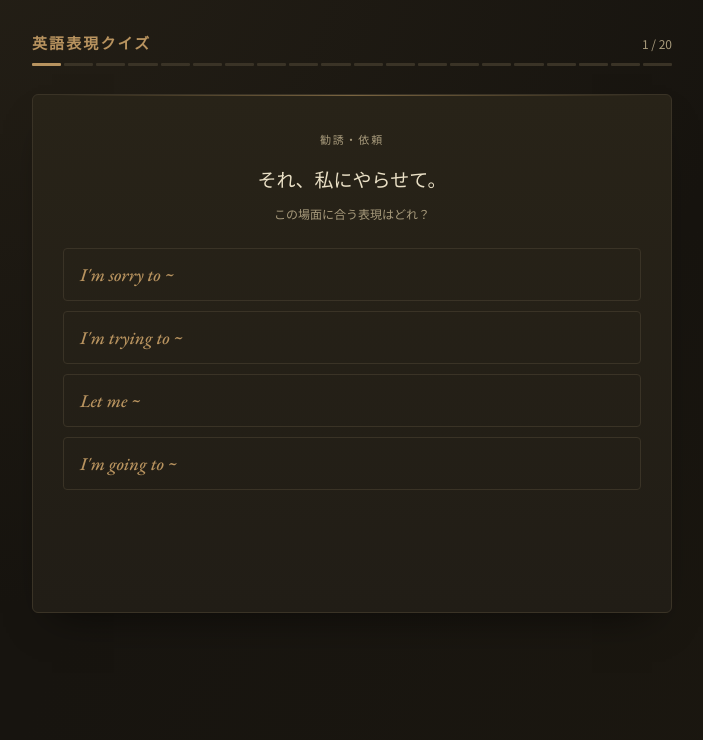
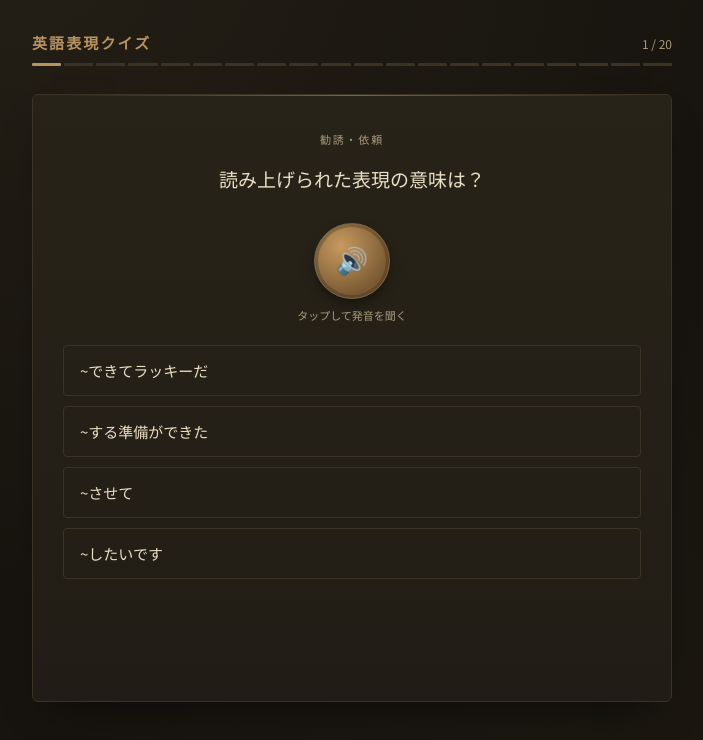
Before and after one commit to 8r5nkhzmfv-ctrl/eng-life1, a plain HTML site: page eng_pattern_quiz.html in a window 1280 px wide. Both pictures are taken after a click on the button "短縮版（20問）". Shown: the whole page, without its empty margins (288-991 px from the left). Drawn offline with nearby package versions, Linux system fonts and the light colour scheme.

Commit message:
Add files via upload

```diff
--- a/eng_pattern_quiz.html
+++ b/eng_pattern_quiz.html
@@ -113,6 +113,33 @@
     margin-bottom:26px;
   }
 
+  .hero{
+    text-align:center;
+    margin-bottom:22px;
+    min-height:64px;
+    display:flex;
+    align-items:center;
+    justify-content:center;
+  }
+  .audio-btn{
+    width:76px;height:76px;
+    border-radius:50%;
+    background:radial-gradient(circle at 35% 30%, #c79a5f, #7a5a33 70%);
+    border:1px solid var(--gold-dim);
+    color:var(--ink);
+    font-size:26px;
+    cursor:pointer;
+    display:flex;align-items:center;justify-content:center;
+    box-shadow:0 6px 14px -4px rgba(0,0,0,.6), inset 0 0 0 3px rgba(23,20,15,.25);
+    transition:transform .15s ease;
+  }
+  .audio-btn:active{transform:scale(.94);}
+  .audio-hint{
+    font-size:11px;
+    color:var(--parchment-dim);
+    margin-top:8px;
+  }
+
   .options{
     display:grid;
     gap:10px;
@@ -139,6 +166,10 @@
     font-size:18px;
     color:var(--gold);
   }
+  .opt .opt-jp{
+    font-size:15px;
+    color:var(--parchment);
+  }
   .opt:hover:not(:disabled){border-color:var(--gold-dim);}
   .opt:disabled{cursor:default;}
   .opt.correct{border-color:var(--good);background:rgba(122,143,92,.14);}
@@ -152,7 +183,7 @@
     text-align:center;
     color:var(--parchment-dim);
   }
-  .feedback b{color:var(--gold);font-weight:700;font-family:'EB Garamond',serif;font-style:italic;}
+  .feedback b{color:var(--gold);font-weight:700;}
 
   .nextrow{
     display:flex;
@@ -291,8 +322,8 @@
   .review-item.is-correct{color:var(--parchment-dim);}
   .review-item .rmark{margin-right:6px;}
   .review-item .rprompt{color:var(--parchment);}
-  .review-item .ra{color:var(--good);font-family:'EB Garamond',serif;font-style:italic;}
-  .review-item .rw{color:var(--bad);text-decoration:line-through;margin-right:4px;font-family:'EB Garamond',serif;font-style:italic;}
+  .review-item .ra{color:var(--good);}
+  .review-item .rw{color:var(--bad);text-decoration:line-through;margin-right:4px;}
   .review-item .rexplain{
     display:block;
     margin-top:4px;
@@ -316,7 +347,7 @@
   <div id="screen-start" class="center-card">
     <div class="mark">Say it.</div>
     <h1 class="headline">英語表現クイズ</h1>
-    <p class="sub">日常会話でよく使う50パターン。状況文を読んで、対応する英語表現を選ぶ。<br>問題順・選択肢の配置は毎回ランダム。</p>
+    <p class="sub">日常会話でよく使う50パターン。状況文→英語表現（産出）と、音声→意味（リスニング）の2種類。<br>問題順・選択肢の配置は毎回ランダム。</p>
     <div class="range-grid">
       <div class="range-cell"><b id="cnt-patterns">-</b>表現パターン</div>
       <div class="range-cell"><b id="cnt-full">-</b>問（全問版）</div>
@@ -324,6 +355,8 @@
     <div style="display:flex;gap:10px;justify-content:center;flex-wrap:wrap;">
       <button class="primary-btn" onclick="startQuiz('full')">全問版（<span id="cnt-full2">-</span>問）</button>
       <button class="ghost-btn" onclick="startQuiz('short')">短縮版（20問）</button>
+      <button class="ghost-btn" onclick="startQuiz('produce')">産出のみ（<span id="cnt-produce">-</span>問）</button>
+      <button class="ghost-btn" onclick="startQuiz('listen')">リスニングのみ（<span id="cnt-listen">-</span>問）</button>
     </div>
   </div>
 
@@ -338,7 +371,8 @@
     <div class="card">
       <div class="cat" id="q-cat"></div>
       <div class="prompt-ja" id="q-prompt"></div>
-      <div class="prompt-sub">この場面に合う表現はどれ？</div>
+      <div class="prompt-sub" id="q-prompt-sub">この場面に合う表現はどれ？</div>
+      <div class="hero" id="q-hero"></div>
       <div class="options" id="q-options"></div>
       <div class="feedback" id="q-feedback"></div>
       <div class="nextrow">
@@ -445,18 +479,40 @@ function pickN(pool, n){
 
 let ALL_QUESTIONS = [];
 
-function buildQuestions(){
+function buildProduceQuestions(){
   const qs = [];
   PATTERNS.forEach(p=>{
     const wrong = pickN(PATTERNS.filter(x=>x!==p).map(x=>x.en), 7);
     qs.push({
-      cat:p.cat, type:"pattern",
+      cat:p.cat, type:"pattern", optionStyle:"en",
       prompt:p.example,
+      promptSub:"この場面に合う表現はどれ？",
+      hero:{kind:"none"},
       answer:p.en, wrongPool:wrong,
       explain:`「${p.example}」→「${p.en}」（${p.jp}）を使う場面。`
     });
   });
   return qs;
+}
+
+function buildListenQuestions(){
+  const qs = [];
+  PATTERNS.forEach(p=>{
+    const wrong = pickN(PATTERNS.filter(x=>x!==p).map(x=>x.jp), 7);
+    qs.push({
+      cat:p.cat, type:"pattern-audio", optionStyle:"jp",
+      prompt:"読み上げられた表現の意味は？",
+      promptSub:"",
+      hero:{kind:"audio", text:p.en},
+      answer:p.jp, wrongPool:wrong,
+      explain:`「${p.en}」は「${p.jp}」という意味（例：${p.example}）。`
+    });
+  });
+  return qs;
+}
+
+function buildQuestions(){
+  return [...buildProduceQuestions(), ...buildListenQuestions()];
 }
 
 /* =========================================================
@@ -479,14 +535,22 @@ function showStart(){
 function initCounts(){
   document.getElementById('cnt-patterns').textContent = PATTERNS.length;
   document.getElementById('cnt-full').textContent = buildQuestions().length;
-  document.getElementById('cnt-full2').textContent = PATTERNS.length;
+  document.getElementById('cnt-full2').textContent = buildQuestions().length;
+  document.getElementById('cnt-produce').textContent = PATTERNS.length;
+  document.getElementById('cnt-listen').textContent = PATTERNS.length;
 }
 
 let lastMode = 'full';
 
 function startQuiz(mode){
   lastMode = mode || lastMode;
-  ALL_QUESTIONS = buildQuestions();
+  if(lastMode === 'produce'){
+    ALL_QUESTIONS = buildProduceQuestions();
+  } else if(lastMode === 'listen'){
+    ALL_QUESTIONS = buildListenQuestions();
+  } else {
+    ALL_QUESTIONS = buildQuestions();
+  }
   order = shuffle(ALL_QUESTIONS);
   if(lastMode === 'short'){
     order = order.slice(0, 20);
@@ -526,6 +590,19 @@ function updateStitches(){
   }
 }
 
+function speakEnglish(text){
+  try{
+    const u = new SpeechSynthesisUtterance(text.replace(/~/g, 'something'));
+    const voices = speechSynthesis.getVoices();
+    const enVoice = voices.find(v => v.lang && v.lang.toLowerCase().startsWith('en'));
+    if(enVoice) u.voice = enVoice;
+    u.lang = 'en-US';
+    u.rate = 0.92;
+    speechSynthesis.cancel();
+    speechSynthesis.speak(u);
+  }catch(e){ /* 音声合成非対応環境ではボタンのみ表示 */ }
+}
+
 function renderQuestion(){
   answeredThis = false;
   const q = order[current];
@@ -534,6 +611,24 @@ function renderQuestion(){
 
   document.getElementById('q-cat').textContent = q.cat;
   document.getElementById('q-prompt').textContent = q.prompt;
+  document.getElementById('q-prompt-sub').textContent = q.promptSub || '';
+
+  const hero = document.getElementById('q-hero');
+  hero.innerHTML = '';
+  if(q.hero && q.hero.kind === 'audio'){
+    const btn = document.createElement('button');
+    btn.className = 'audio-btn';
+    btn.textContent = '🔊';
+    btn.onclick = ()=>speakEnglish(q.hero.text);
+    const hint = document.createElement('div');
+    hint.className = 'audio-hint';
+    hint.textContent = 'タップして発音を聞く';
+    const col = document.createElement('div');
+    col.style.display='flex';col.style.flexDirection='column';col.style.alignItems='center';
+    col.appendChild(btn);col.appendChild(hint);
+    hero.appendChild(col);
+    setTimeout(()=>speakEnglish(q.hero.text), 300);
+  }
 
   const chosenWrongs = pickN(q.wrongPool, 3);
   currentOptions = shuffle([{text:q.answer, correct:true}, ...chosenWrongs.map(w=>({text:w, correct:false}))]);
@@ -544,7 +639,7 @@ function renderQuestion(){
     const b = document.createElement('button');
     b.className = 'opt';
     const span = document.createElement('span');
-    span.className = 'opt-en';
+    span.className = (q.optionStyle === 'en') ? 'opt-en' : 'opt-jp';
     span.textContent = opt.text;
     b.appendChild(span);
     b.onclick = ()=>selectOption(b, opt, q);
@@ -569,7 +664,7 @@ function selectOption(btn, opt, q){
   } else {
     btn.classList.add('wrong');
     allBtns.forEach(b=>{
-      const span = b.querySelector('.opt-en');
+      const span = b.querySelector('.opt-en, .opt-jp');
       if(span && span.textContent === q.answer){
         b.classList.add('reveal');
       }
```
